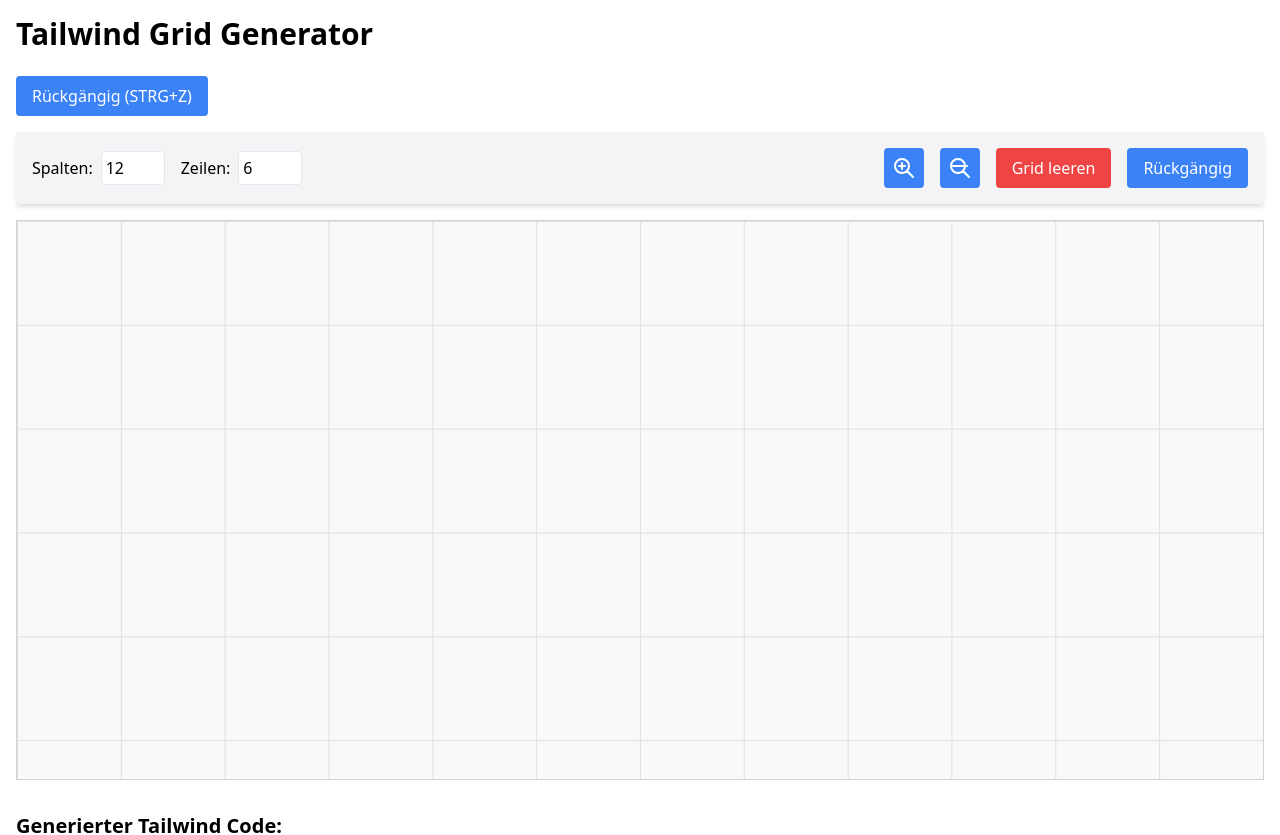
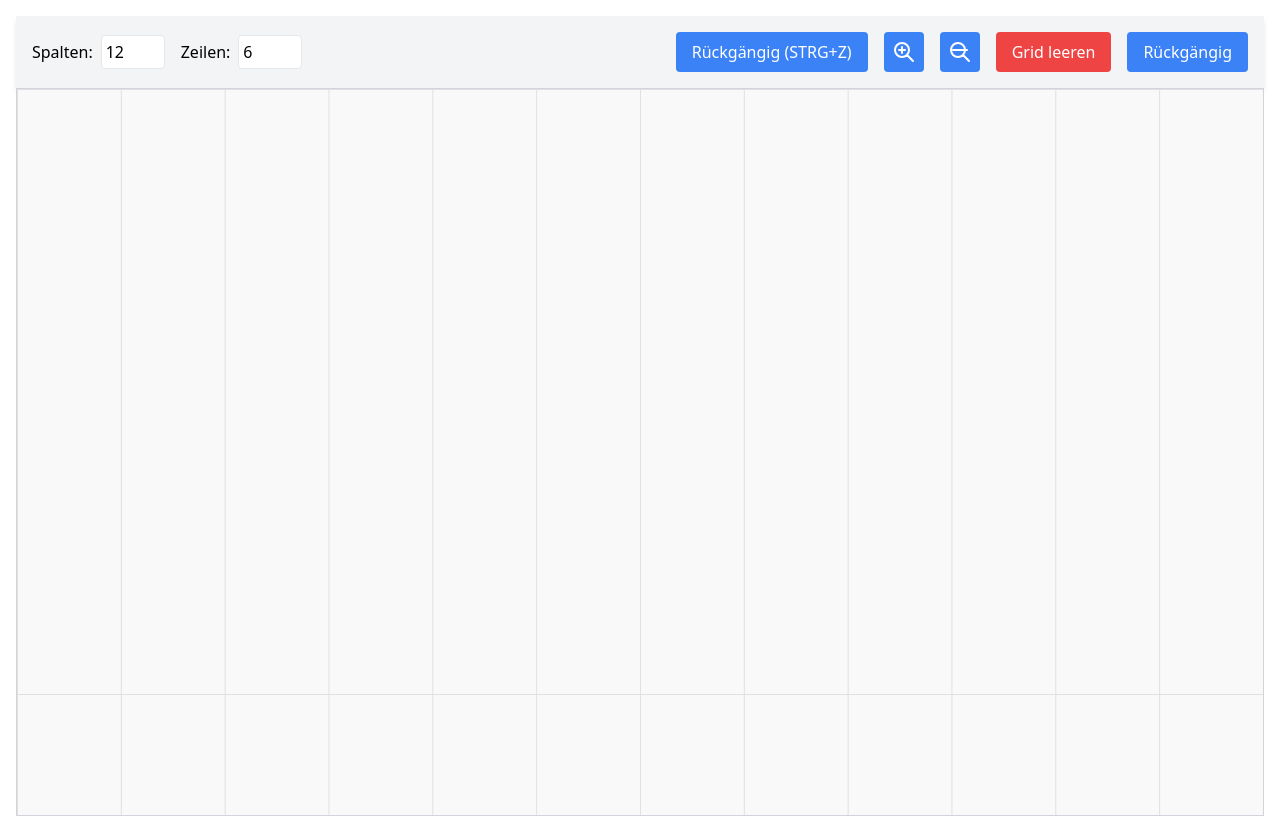
Before and after one commit to jovicdev97/TailwindCSS-Grid-Gen-Generator, a Nuxt app: page / in a window 1280 px wide. Shown: the top 835 px of the page. Built offline with nearby package versions, Linux system fonts and the light colour scheme.

Commit message:
add: style

```diff
--- a/components/GridCanvas.vue
+++ b/components/GridCanvas.vue
@@ -1,5 +1,5 @@
 <template>
-  <div class="flex flex-col items-center w-full">
+  <div class="flex flex-col h-screen">
     <!-- Grid Controls -->
     <div class="flex items-center justify-between w-full p-4 bg-gray-100 shadow-md">
       <div class="flex items-center space-x-4">
@@ -13,6 +13,7 @@
         </label>
       </div>
       <div class="flex items-center space-x-4">
+        <button @click="undo" class="bg-blue-500 text-white px-4 py-2 rounded">Rückgängig (STRG+Z)</button>
         <button @click="zoomIn" class="p-2 bg-blue-500 text-white rounded hover:bg-blue-600 transition-colors focus:outline-none focus:ring-2 focus:ring-blue-500 focus:ring-opacity-50">
           <svg xmlns="http://www.w3.org/2000/svg" class="h-6 w-6" fill="none" viewBox="0 0 24 24" stroke="currentColor">
             <path stroke-linecap="round" stroke-linejoin="round" stroke-width="2" d="M21 21l-6-6m2-5a7 7 0 11-14 0 7 7 0 0114 0zM10 7v3m0 0v3m0-3h3m-3 0H7" />
@@ -33,9 +34,10 @@
     </div>
 
     <!-- Grid Area -->
-    <div class="relative mt-4 border border-gray-300 overflow-auto" :style="containerStyle">
+    <div class="flex-grow overflow-hidden">
+      <div class="w-full h-full relative border border-gray-300" :style="containerStyle">
         <div
-        class="grid-container relative"
+          class="grid-container absolute inset-0"
           ref="gridContainer"
           @mousedown="startDrawing"
           @mousemove="drawBox"
@@ -60,6 +62,7 @@
         </div>
       </div>
     </div>
+  </div>
 </template>
 
 <script setup>
@@ -81,15 +84,15 @@ const startY = ref(0)
 const previewBox = ref(null)
 
 const containerStyle = computed(() => ({
-  width: '100%',
-  height: '70vh',
+  overflow: 'hidden',
 }))
 
 const gridContainerStyle = computed(() => ({
   width: `${100 * zoom.value}%`,
-  paddingTop: `${(rows.value / columns.value) * 100 * zoom.value}%`,
+  height: `${100 * zoom.value}%`,
+  transform: `scale(${1 / zoom.value})`,
+  transformOrigin: 'top left',
   backgroundColor: '#f9f9f9',
-  backgroundSize: `${100 / columns.value}% ${100 / rows.value}%`,
 }))
 
 const backgroundGridStyle = computed(() => ({
@@ -185,8 +188,6 @@ watch([columns, rows], updateGridSize)
 <style scoped>
 .grid-container {
   position: relative;
-  width: 100%;
-  overflow: hidden;
 }
 
 .preview-box {
--- a/pages/index.vue
+++ b/pages/index.vue
@@ -1,11 +1,8 @@
 <template>
   <div class="container mx-auto p-4">
-    <h1 class="text-3xl font-bold mb-6">Tailwind Grid Generator</h1>
-    <div class="mb-4 flex space-x-4">
-      <button @click="undo" class="bg-blue-500 text-white px-4 py-2 rounded">Rückgängig (STRG+Z)</button>
-    </div>
     <GridCanvas />
     <CodeOutput />
+    <h1 class="text-3xl font-bold mb-6">Tailwind Grid Generator</h1>
   </div>
 </template>
 
```
Lines whose indentation alone changed are shown as unchanged.
